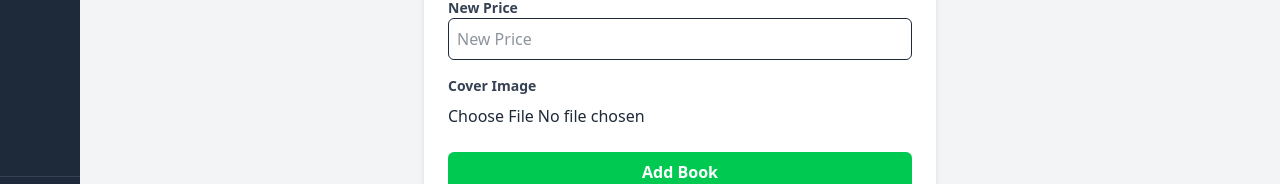
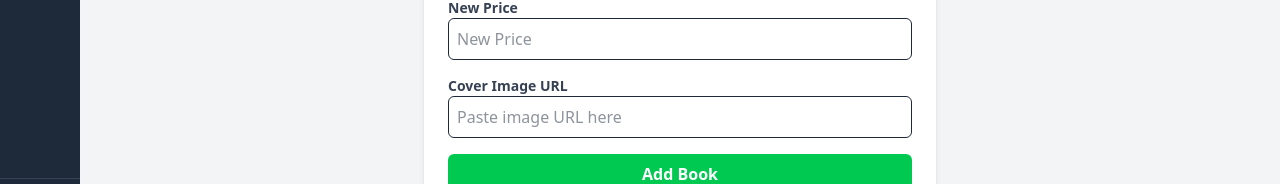
Before and after one commit to Namalabharath/book-store-app-frontend, a React (Vite) app: page /dashboard/add-new-book in a window 1280 px wide. Shown: the part 642-826 px from the top of the page. Built offline with nearby package versions, Linux system fonts and the light colour scheme; no server answers; sample sign-in values are in the browser's storage.

Commit message:
Update AddBook.jsx

```diff
--- a/src/pages/dashboard/addBook/AddBook.jsx
+++ b/src/pages/dashboard/addBook/AddBook.jsx
@@ -107,11 +107,12 @@ const AddBook = () => {
         />
 
         {/* Cover Image Upload */}
-        <div className="mb-4">
-          <label className="block text-sm font-semibold text-gray-700 mb-2">Cover Image</label>
-          <input type="file" accept="image/*" onChange={handleFileChange} className="mb-2 w-full" />
-          {imageFileName && <p className="text-sm text-gray-500">Selected: {imageFileName}</p>}
-        </div>
+         <InputField
+          label="Cover Image URL"
+          name="coverImage"
+          placeholder="Paste image URL here"
+          register={register}
+        />
 
         {/* Submit Button */}
         <button type="submit" className="w-full py-2 bg-green-500 text-white font-bold rounded-md">
```
